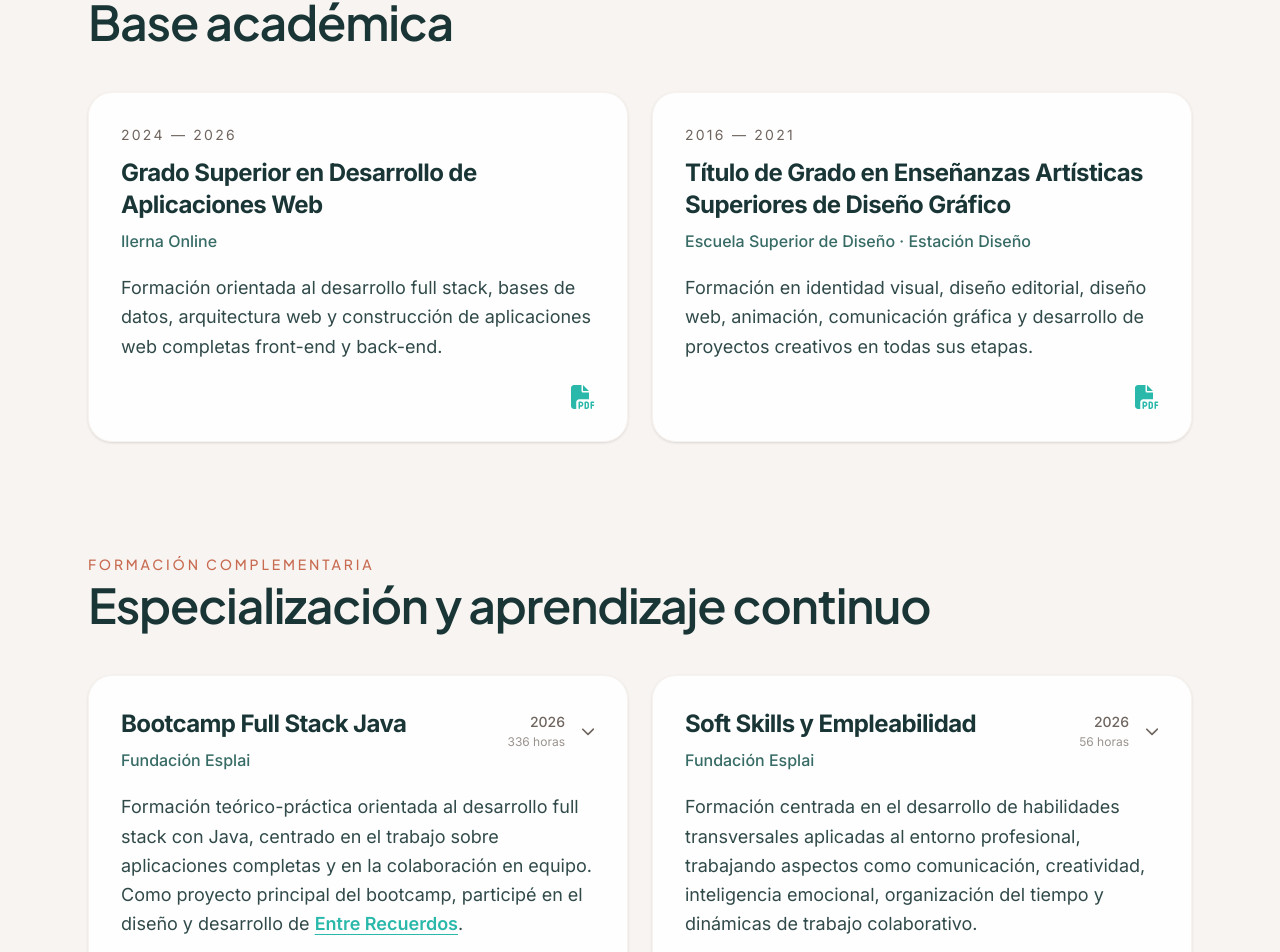
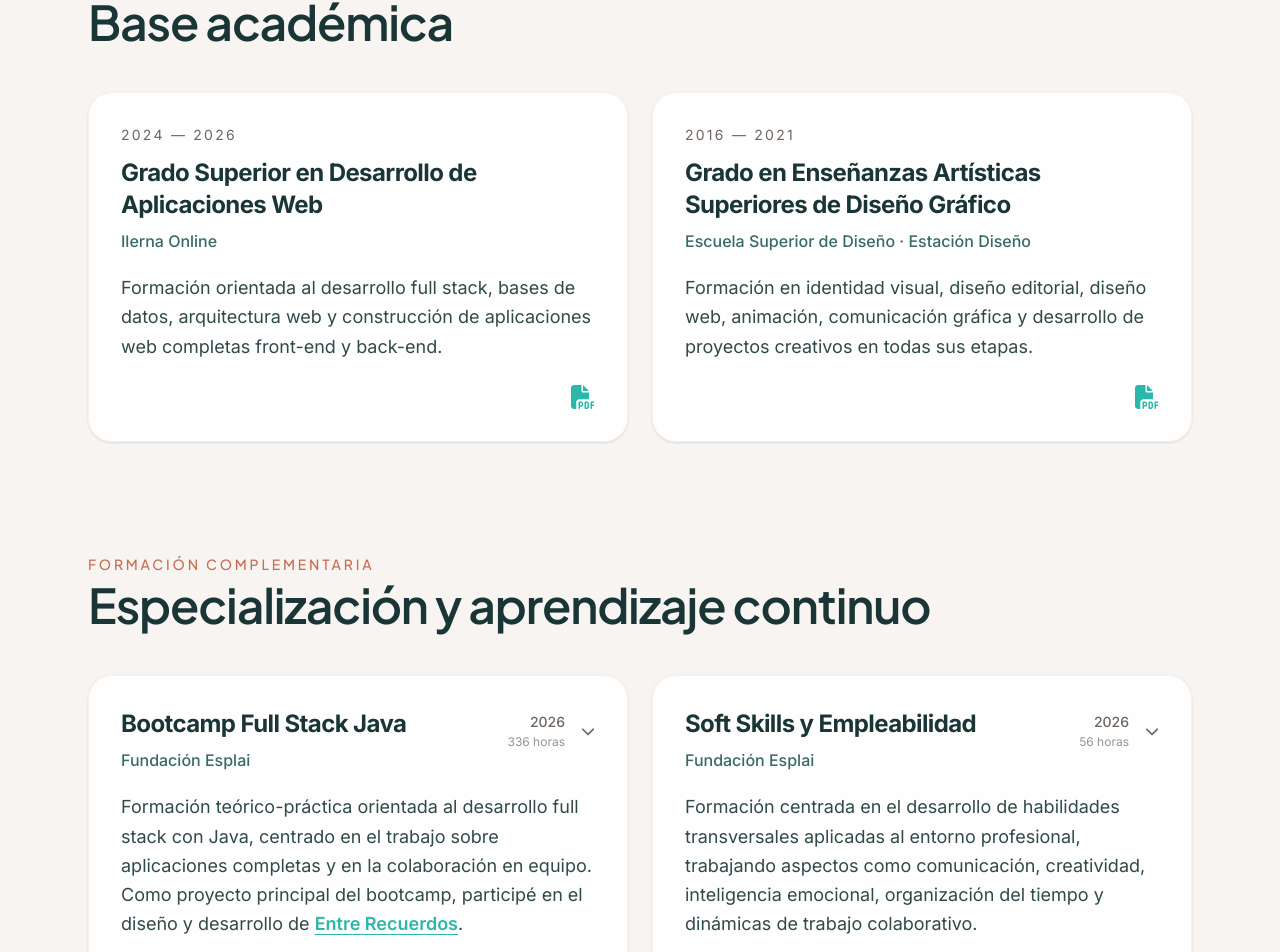
Before and after one commit to dramarcoiris/portfolio, a React (Vite) app: page /trayectoria in a window 1280 px wide. Shown: the part 2400-3352 px from the top of the page. Built offline with nearby package versions, Linux system fonts and the light colour scheme.

Commit message:
fix: fix title in trajectory education section

```diff
--- a/src/data/trajectory.ts
+++ b/src/data/trajectory.ts
@@ -107,8 +107,7 @@ export const trajectoryContent: TrajectoryContent = {
     },
     {
       id: "design-degree",
-      title:
-        "Título de Grado en Enseñanzas Artísticas Superiores de Diseño Gráfico",
+      title: "Grado en Enseñanzas Artísticas Superiores de Diseño Gráfico",
       institution: "Escuela Superior de Diseño · Estación Diseño",
       startDate: "2016",
       endDate: "2021",
```
